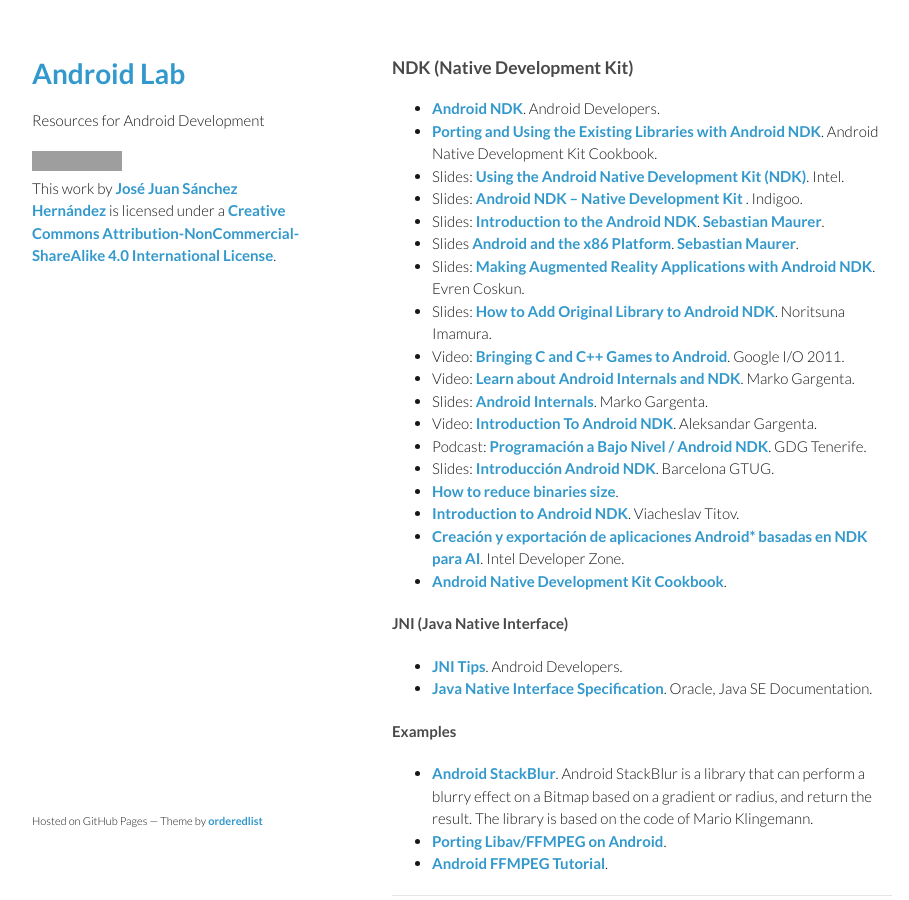
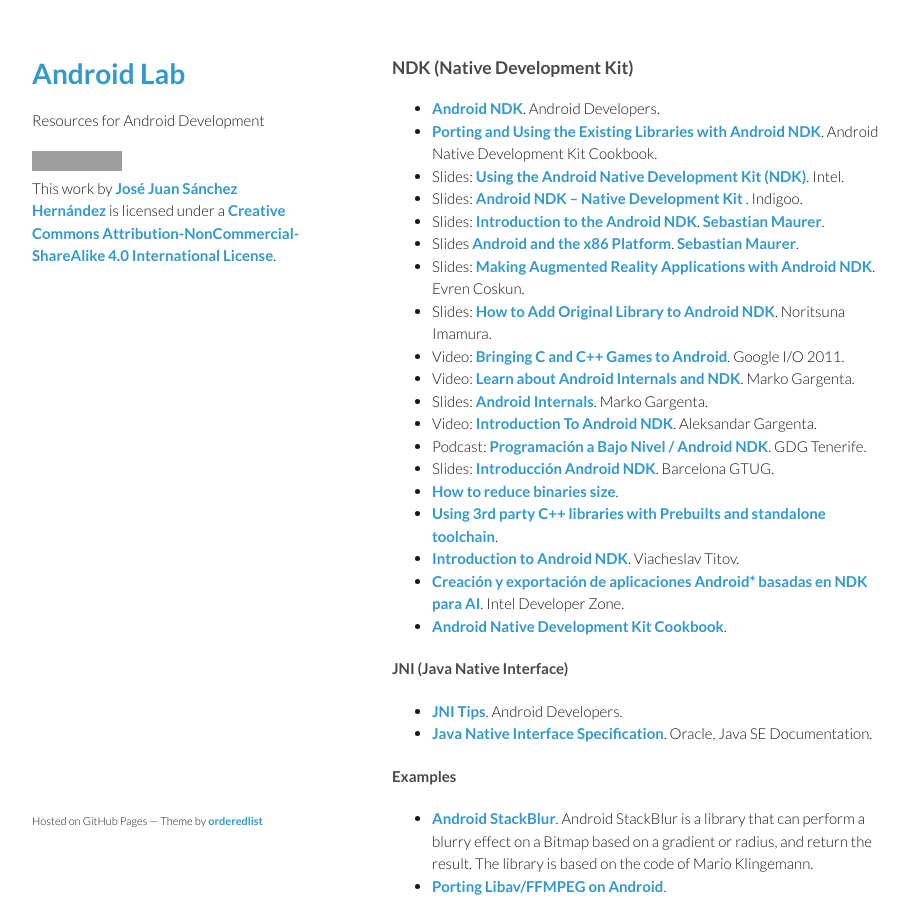
Before and after one commit to josejuansanchez/josejuansanchez.github.io, a Jekyll site: the page built from androidlab/ndk.md, in a window 1280 px wide and 900 px high. Shown: the whole window, without its empty margins (178-1087 px from the left). Built offline with Jekyll 4.4.1, drawn with Linux system fonts in a browser that asks for light colours; grey boxes are pictures that could not be loaded.

Commit message:
Update ndk.md

```diff
--- a/androidlab/ndk.md
+++ b/androidlab/ndk.md
@@ -20,6 +20,7 @@
 * Podcast: [Programación a Bajo Nivel / Android NDK](https://plus.google.com/114098393732890092873/posts/LNQx5WWvXra). GDG Tenerife.
 * Slides: [Introducción Android NDK](http://www.slideshare.net/barcelonagtug/introduccin-android-ndk-7413380). Barcelona GTUG.
 * [How to reduce binaries size](http://blog.algolia.com/android-ndk-how-to-reduce-libs-size/).
+* [Using 3rd party C++ libraries with Prebuilts and standalone toolchain](http://morgwai.pl/ndkTutorial/).
 * [Introduction to Android NDK](http://www.elekslabs.com/2013/12/introduction-into-android-ndk.html). Viacheslav Titov.
 * [Creación y exportación de aplicaciones Android* basadas en NDK para AI](http://software.intel.com/es-es/android/articles/creating-and-porting-ndk-based-android-apps-for-ia). Intel Developer Zone.
 * [Android Native Development Kit Cookbook](http://www.amazon.com/Android-Native-Development-Kit-Cookbook/dp/1849691509).
```
